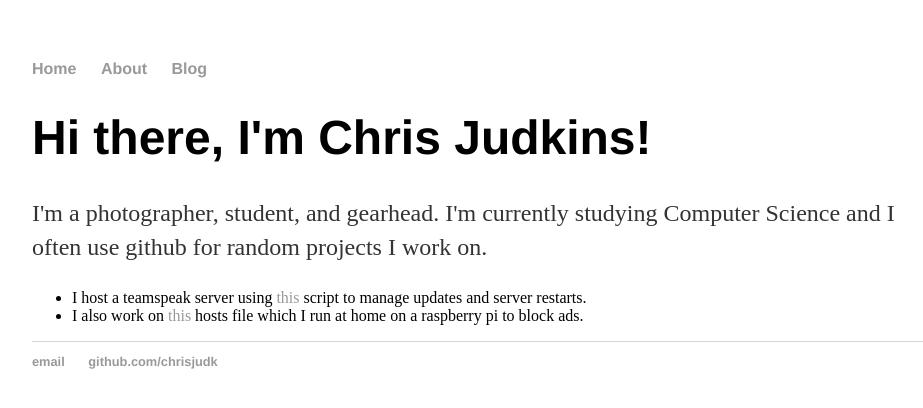
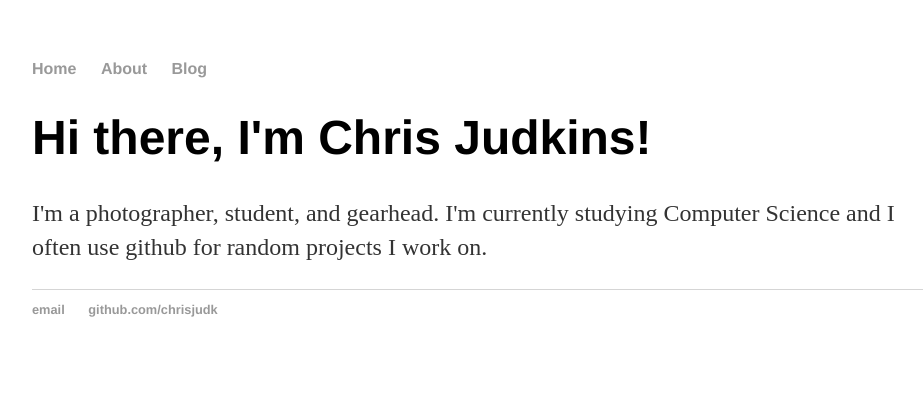
Before and after one commit to chrisjudk/chrisjudk.github.io, a Jekyll site: the page built from index.html, in a window 1280 px wide. Shown: the top 408 px of the page, without its empty margins (160-1083 px from the left). Built offline with Jekyll 4.4.1, drawn with Linux system fonts in a browser that asks for light colours.

Commit message:
Removed repeated information

```diff
--- a/index.html
+++ b/index.html
@@ -5,6 +5,4 @@ title: Chrisjudk
 <div class="blurb">
 	<h1>Hi there, I'm Chris Judkins!</h1>
 	<p>I'm a photographer, student, and gearhead. I'm currently studying Computer Science and I often use github for random projects I work on. </p>
-	<ul><li>I host a teamspeak server using <a href=https://github.com/chrisjudk/stunning-octo-eureka>this</a> script to manage updates and server restarts.</li>
-	<li>I also work on <a href=https://github.com/chrisjudk/hosts>this</a> hosts file which I run at home on a raspberry pi to block ads.</li>
 </div><!-- /.blurb -->
```
